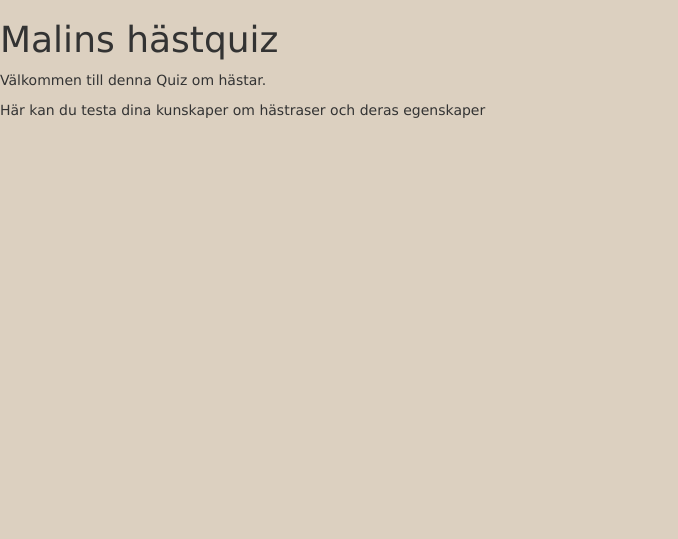
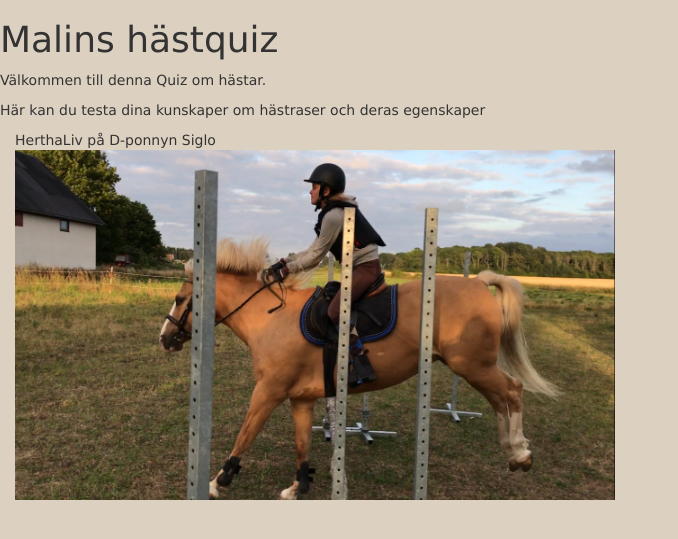
Before and after one commit to KarlbomTjejerna/quizproject, a Django app: template quiz/templates/start.html in a window 1280 px wide. Shown: the top 539 px of the page, without its empty margins (0-678 px from the left). Run offline with Django 3.2, Linux system fonts and the light colour scheme; the template is opened without the code that fills it, so the values that code supplies are empty; some libraries are stand-ins or nearby versions.

Commit message:
kopplatill static

```diff
--- a/quiz/templates/question.html
+++ b/quiz/templates/question.html
@@ -9,9 +9,11 @@
 
 
       <!--Bototstrap-->
-      <link href="css/bootstrap.min.css" rel="stylesheet">
+      <link href="/static/css/bootstrap.min.css" rel="stylesheet">
       <link href="/static/style.css" rel="stylesheet">
       <link href="testsida.css" rel="stylesheet">
+
+
 
    </head>
 
--- a/quiz/templates/quiz.html
+++ b/quiz/templates/quiz.html
@@ -9,7 +9,7 @@
 
 
       <!--Bototstrap-->
-      <link href="css/bootstrap.min.css" rel="stylesheet">
+      <link href="/static/css/bootstrap.min.css" rel="stylesheet">
       <link href="/static/style.css" rel="stylesheet">
       <link href="testsida.css" rel="stylesheet">
 
--- a/quiz/templates/results.html
+++ b/quiz/templates/results.html
@@ -9,7 +9,7 @@
 
 
       <!--Bototstrap-->
-      <link href="css/bootstrap.min.css" rel="stylesheet">
+      <link href="/static/css/bootstrap.min.css" rel="stylesheet">
       <link href="/static/style.css" rel="stylesheet">
       <link href="testsida.css" rel="stylesheet">
 
--- a/quiz/templates/start.html
+++ b/quiz/templates/start.html
@@ -9,7 +9,7 @@
 
 
       <!--Bototstrap-->
-      <link href="css/bootstrap.min.css" rel="stylesheet">
+      <link href="/static/css/bootstrap.min.css" rel="stylesheet">
       <link href="/static/style.css" rel="stylesheet">
       <link href="testsida.css" rel="stylesheet">
 
@@ -23,6 +23,11 @@
 		<p> Välkommen till denna Quiz om hästar. </p>
 			<p> Här kan du testa dina kunskaper om hästraser och deras egenskaper
 			</p>
+         <div class="col-md-4">
+               <p>HerthaLiv på D-ponnyn Siglo
+               <img src="/static/HLSigge.png" alt="Sigge och HerthaLiv" style="width:600px;height:350px;">
+               </p>
+            </div>
 
 
 		</p>
```
